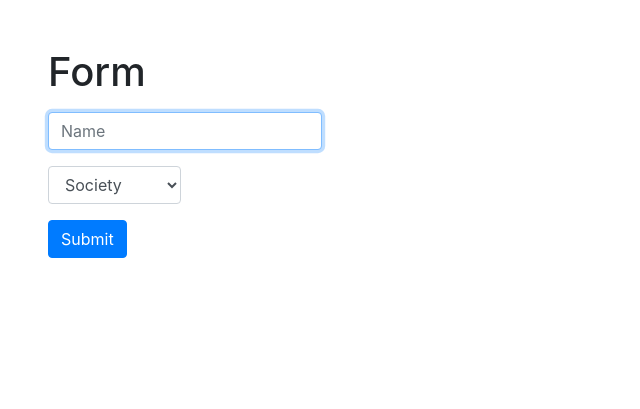
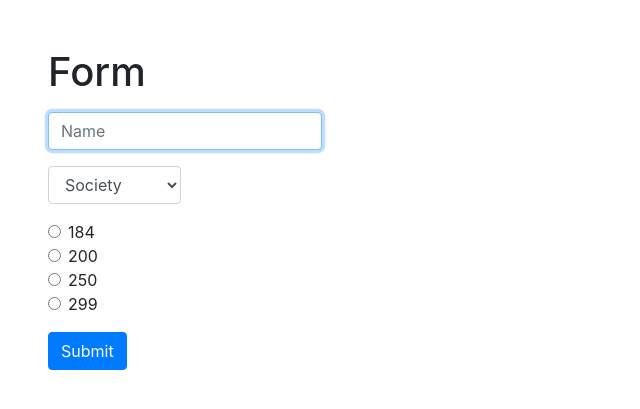
Before and after one commit to JONTYBHARDWAJ15/Works, a Flask app: page /form in a window 1280 px wide. Shown: the part 60-469 px from the top of the page, without its empty margins (0-640 px from the left). Run offline with Flask 2, Linux system fonts and the light colour scheme; some libraries are stand-ins or nearby versions.

Commit message:
automated commit by check50 [check50=True]

```diff
--- a/application.py
+++ b/application.py
@@ -32,7 +32,7 @@ def get_form():
 
 @app.route("/form", methods=["POST"])
 def post_form():
-    if not request.form.get("name") or not request.form.get("society"):
+    if not request.form.get("name") or not request.form.get("society") or not request.form.get("House. No"):
         return render_template("error.html", message="Error! Please fill all details!")
     with open("survey.csv", "a") as file:
         writer = csv.DictWriter(file, fieldnames=["name", "society"])
--- a/survey.csv
+++ b/survey.csv
@@ -1,4 +1,6 @@
-
 jonty,Udaipur
 hagrid,Vaishali
 topa,Mumbai
+jb,Udaipur
+gbedgser,Indrapuram
+gb,Udaipur
--- a/templates/form.html
+++ b/templates/form.html
@@ -23,6 +23,39 @@
                 <option value="Mumbai">Mumbai</option>
             </select>
           </div>
+
+           <div class="form-group">
+
+                <div class="form-check">
+                    <input class="form-check-input" id="184" name="House. No" type="radio" value="184">
+                    <label class="form-check-label" for="1">
+                        184
+                    </label>
+                </div>
+
+                <div class="form-check">
+                    <input class="form-check-input" id="200" name="House. No" type="radio" value="200">
+                    <label class="form-check-label" for="200">
+                        200
+                    </label>
+                </div>
+
+                <div class="form-check">
+                    <input class="form-check-input" id="250" name="House. No" type="radio" value="250">
+                    <label class="form-check-label" for="250">
+                        250
+                    </label>
+                </div>
+
+                <div class="form-check">
+                    <input class="form-check-input" id="299" name="House. No" type="radio" value="299">
+                    <label class="form-check-label" for="299">
+                        299
+                    </label>
+                </div>
+
+        </div>
+
         <!-- http://getbootstrap.com/docs/4.1/components/buttons/ -->
         <button class="btn btn-primary" type="submit">Submit</button>
 
--- a/templates/represent.html
+++ b/templates/represent.html
@@ -6,6 +6,7 @@
             <tr>
                 <th>Name</th>
                 <th>Society</th>
+                <th>House. No</th>
             </tr>
         </thead>
     <!-- name & society are the assigned names to the input tag and the select tag. -->
```
